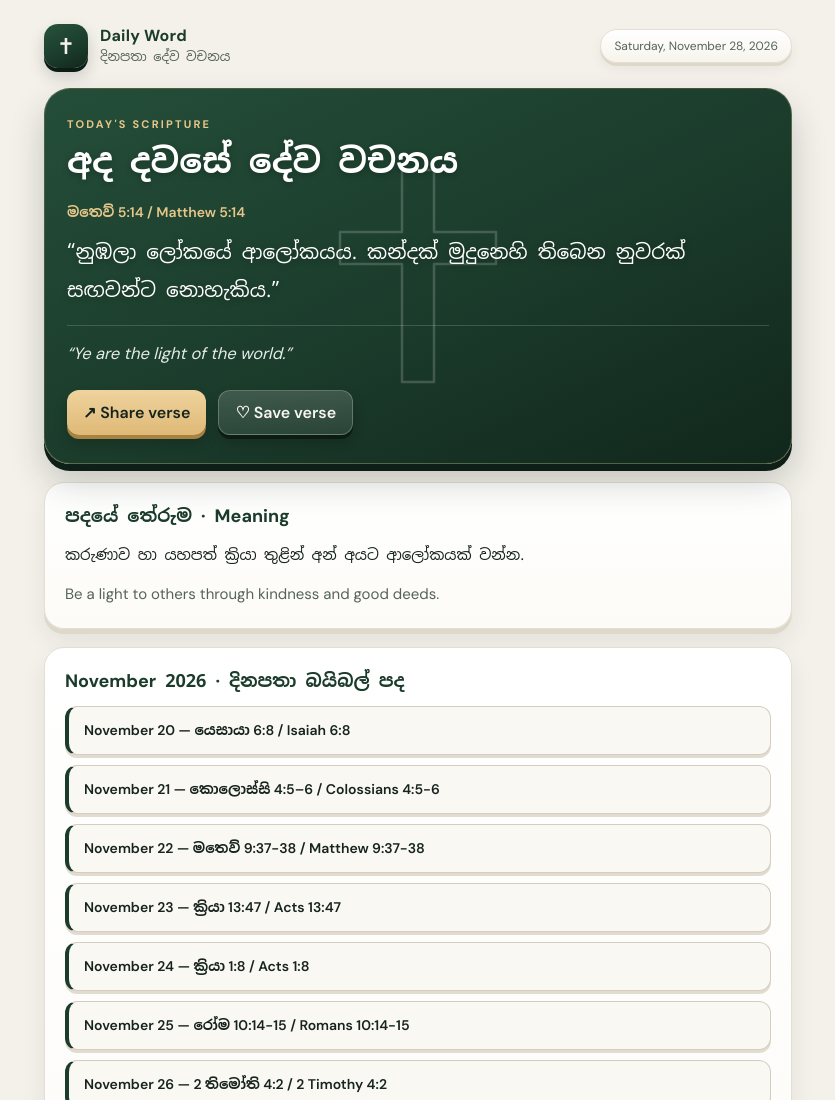
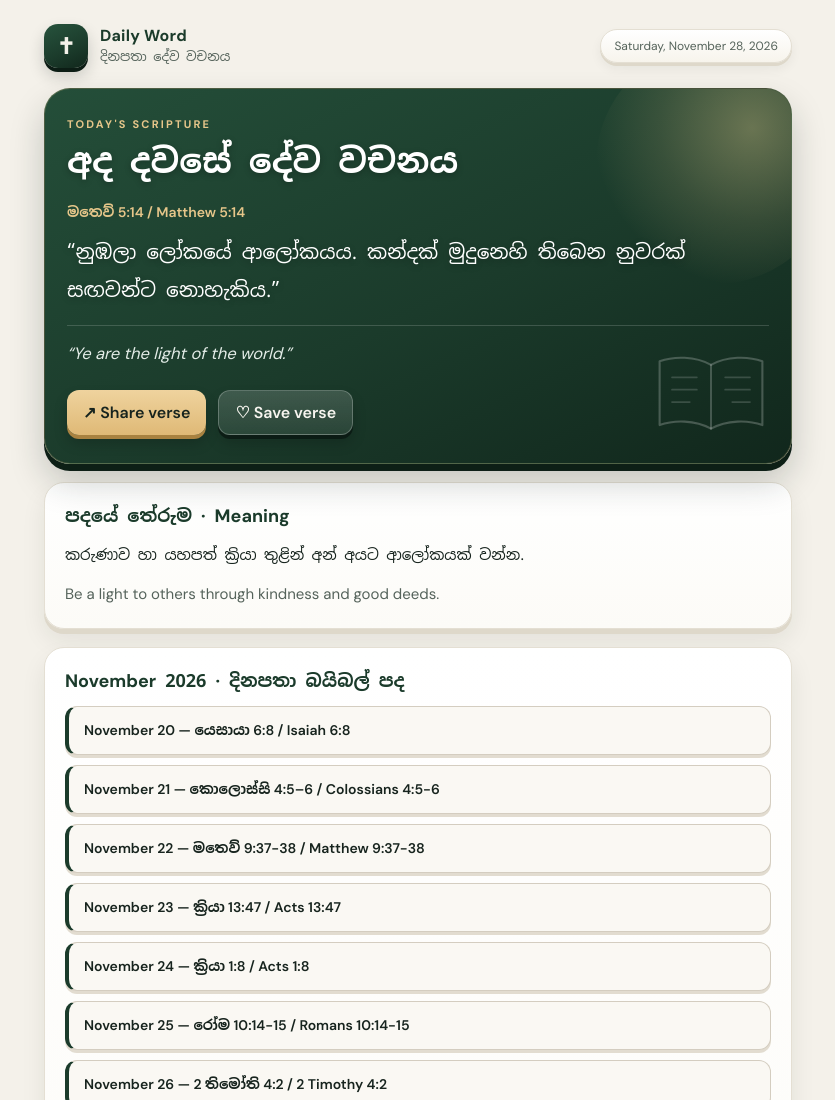
Before and after one commit to amithdombawala/daily-word-bible, a plain HTML site: page index.html in a window 1280 px wide. Shown: the top 1100 px of the page, without its empty margins (222-1057 px from the left). Drawn offline with Linux system fonts and the light colour scheme; no server answers.

Commit message:
Update index.html

```diff
--- a/index.html
+++ b/index.html
@@ -61,9 +61,10 @@
       min-width: 0;
     }
 
-    .logo {
+    .logo-btn {
       width: 44px;
       height: 44px;
+      padding: 0;
       border-radius: 14px;
       background: linear-gradient(155deg, #27533d 0%, var(--green) 60%, var(--green-dark) 100%);
       color: #f4f1ea;
@@ -74,6 +75,11 @@
       box-shadow:
         0 4px 0 #0c1d15,
         0 8px 16px rgba(23, 36, 30, 0.2);
+    }
+
+    .logo-btn:active {
+      transform: translateY(2px);
+      box-shadow: 0 2px 0 #0c1d15, 0 4px 8px rgba(23, 36, 30, 0.18);
     }
 
     .brand-title {
@@ -117,14 +123,31 @@
         0 18px 34px rgba(23, 36, 30, 0.22);
     }
 
-    /* Centered white cross outline */
-    .hero-cross-outline {
+    /* Top-right sunrise light-up glow */
+    .hero-sunrise-glow {
       position: absolute;
-      left: 50%;
-      top: 50%;
-      transform: translate(-50%, -50%);
-      width: min(220px, 52vw);
-      height: min(260px, 60vw);
+      top: -45px;
+      right: -45px;
+      width: 240px;
+      height: 240px;
+      border-radius: 50%;
+      background: radial-gradient(
+        circle at 65% 35%,
+        rgba(255, 224, 155, 0.34) 0%,
+        rgba(230, 198, 138, 0.14) 42%,
+        rgba(230, 198, 138, 0) 72%
+      );
+      pointer-events: none;
+      z-index: 0;
+    }
+
+    /* White Bible outline slightly below top-right sunrise */
+    .hero-bible-outline {
+      position: absolute;
+      right: 18px;
+      bottom: 16px;
+      width: min(124px, 30vw);
+      height: min(104px, 25vw);
       pointer-events: none;
       z-index: 0;
     }
@@ -456,7 +479,7 @@
   <main class="wrap">
     <header>
       <div class="brand">
-        <div class="logo">✝</div>
+        <button type="button" class="logo-btn" id="logoReload" title="Refresh Daily Word" aria-label="Refresh Daily Word">✝</button>
         <div>
           <div class="brand-title">Daily Word</div>
           <div class="brand-sub">දිනපතා දේව වචනය</div>
@@ -466,14 +489,20 @@
     </header>
 
     <article class="hero">
-      <svg class="hero-cross-outline" viewBox="0 0 220 260" fill="none" aria-hidden="true">
+      <div class="hero-sunrise-glow" aria-hidden="true"></div>
+
+      <!-- White open Bible outline -->
+      <svg class="hero-bible-outline" viewBox="0 0 140 116" fill="none" aria-hidden="true">
         <path
-          d="M94 24H126V86H188V118H126V236H94V118H32V86H94V24Z"
+          d="M70 24C52 14 28 14 12 20V92C28 86 52 86 70 96C88 86 112 86 128 92V20C112 14 88 14 70 24Z"
           stroke="#ffffff"
-          stroke-opacity="0.18"
-          stroke-width="2.5"
+          stroke-opacity="0.22"
+          stroke-width="2.4"
           stroke-linejoin="round"
         />
+        <path d="M70 24V96" stroke="#ffffff" stroke-opacity="0.22" stroke-width="2.2" stroke-linecap="round" />
+        <path d="M26 38H54M26 52H54M26 66H46" stroke="#ffffff" stroke-opacity="0.16" stroke-width="2" stroke-linecap="round" />
+        <path d="M86 38H114M86 52H114M94 66H114" stroke="#ffffff" stroke-opacity="0.16" stroke-width="2" stroke-linecap="round" />
       </svg>
 
       <div class="eyebrow">Today's scripture</div>
@@ -524,6 +553,11 @@
   </main>
 
   <div class="toast" id="toast"></div>
+  <script>
+    document.getElementById('logoReload')?.addEventListener('click', () => {
+      window.location.reload();
+    });
+  </script>
   <script type="module" src="app.js"></script>
 </body>
 </html>
```
